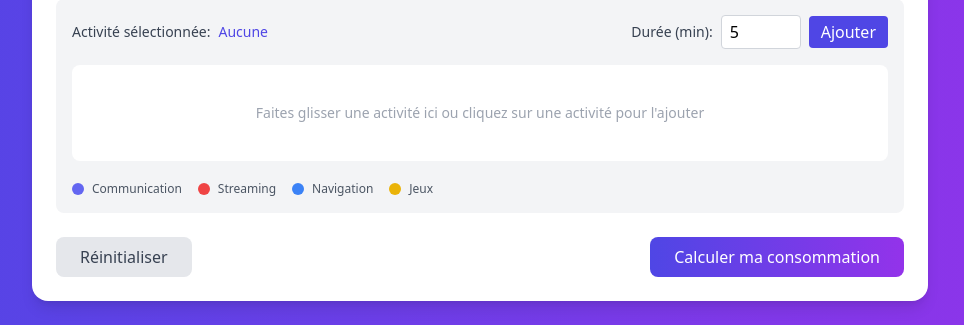
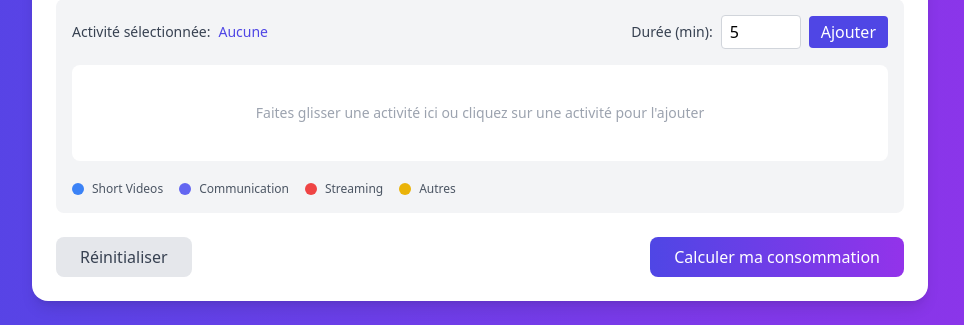
Before and after one commit to ccanela/SIR, a Flask app: page / in a window 1280 px wide. Shown: the part 953-1278 px from the top of the page, without its empty margins (160-1124 px from the left). Run offline with Flask 3, Linux system fonts and the light colour scheme; some libraries are stand-ins or nearby versions.

Commit message:
timeline legende

```diff
--- a/website/template/index.html
+++ b/website/template/index.html
@@ -427,6 +427,10 @@
                 <!-- Légende des catégories -->
                 <div class="mt-4 flex flex-wrap gap-4">
                     <div class="flex items-center">
+                        <div class="w-3 h-3 rounded-full bg-blue-500 mr-2"></div>
+                        <span class="text-xs text-gray-600">Short Videos</span>
+                    </div>
+                    <div class="flex items-center">
                         <div class="w-3 h-3 rounded-full bg-indigo-500 mr-2"></div>
                         <span class="text-xs text-gray-600">Communication</span>
                     </div>
@@ -435,12 +439,8 @@
                         <span class="text-xs text-gray-600">Streaming</span>
                     </div>
                     <div class="flex items-center">
-                        <div class="w-3 h-3 rounded-full bg-blue-500 mr-2"></div>
-                        <span class="text-xs text-gray-600">Navigation</span>
-                    </div>
-                    <div class="flex items-center">
                         <div class="w-3 h-3 rounded-full bg-yellow-500 mr-2"></div>
-                        <span class="text-xs text-gray-600">Jeux</span>
+                        <span class="text-xs text-gray-600">Autres</span>
                     </div>
                 </div>
             </div>
```
